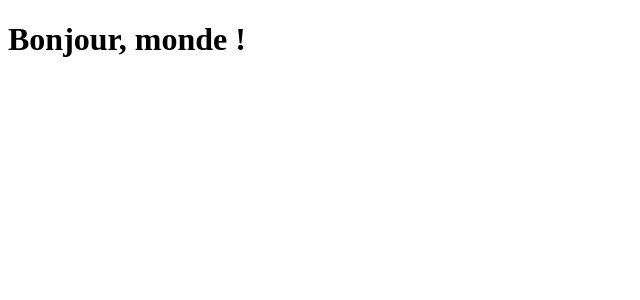
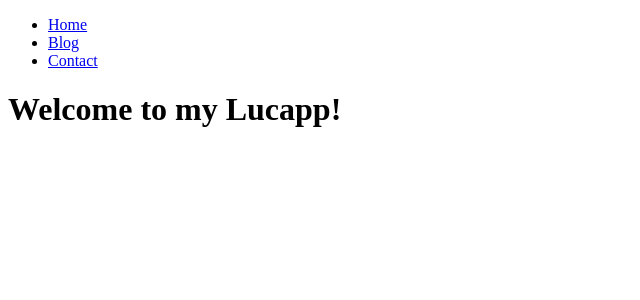
Before and after one commit to LucasLeNumerique/myPortfolio-rooterTry, a React (Create React App) app: page / in a window 1280 px wide. Shown: the top 300 px of the page, without its empty margins (0-640 px from the left). Built offline with nearby package versions, Linux system fonts and the light colour scheme.

Commit message:
Routing préparé + sass installé

```diff
--- a/package.json
+++ b/package.json
@@ -9,6 +9,7 @@
     "react": "^17.0.2",
     "react-dom": "^17.0.2",
     "react-scripts": "5.0.0",
+    "sass": "^1.49.7",
     "web-vitals": "^2.1.4"
   },
   "scripts": {
@@ -34,5 +35,8 @@
       "last 1 firefox version",
       "last 1 safari version"
     ]
+  },
+  "devDependencies": {
+    "react-router-dom": "^6.2.1"
   }
 }
--- a/src/App.js
+++ /dev/null
@@ -1,9 +0,0 @@
-function App() {
-  return (
-    <>
-      <h1>Bonjour, monde !</h1>
-    </>
-  );
-}
-
-export default App;
--- a/src/index.js
+++ b/src/index.js
@@ -1,16 +1,24 @@
 import React from 'react';
 import ReactDOM from 'react-dom';
-import App from './App';
-import reportWebVitals from './reportWebVitals';
+import Layout from './pages/Layout';
+import Home from './pages/Home';
+import Blog from './pages/Blog';
+import Contact from './pages/Contact';
+import NoPage from './pages/NoPage';
+import { BrowserRouter, Routes, Route } from 'react-router-dom';
+export default function App() {
+  return (
+    <BrowserRouter>
+      <Routes>
+        <Route path="/" element={<Layout />}>
+          <Route index element={<Home />} />
+          <Route path="/blog" element={<Blog />} />
+          <Route path="/contact" element={<Contact />} />
+          <Route path="*" element={<NoPage />} />
+        </Route>
+      </Routes>
+    </BrowserRouter>
+  )
+}
 
-ReactDOM.render(
-  <React.StrictMode>
-    <App />
-  </React.StrictMode>,
-  document.getElementById('root')
-);
-
-// If you want to start measuring performance in your app, pass a function
-// to log results (for example: reportWebVitals(console.log))
-// or send to an analytics endpoint. Learn more: https://bit.ly/CRA-vitals
-reportWebVitals();
+ReactDOM.render(<App />, document.getElementById('root'));
--- /dev/null
+++ b/src/pages/Blog.js
@@ -0,0 +1,7 @@
+function Blog() {
+    return (
+        <h1>Read my latest articles</h1>
+    )
+}
+
+export default Blog;
--- /dev/null
+++ b/src/pages/Contact.js
@@ -0,0 +1,7 @@
+function Contact() {
+    return (
+        <h1>Where can you find me?</h1>
+    )
+}
+
+export default Contact;
--- /dev/null
+++ b/src/pages/Home.js
@@ -0,0 +1,7 @@
+function Home() {
+    return (
+        <h1>Welcome to my Lucapp!</h1>
+    )
+}
+
+export default Home;
--- /dev/null
+++ b/src/pages/Layout.js
@@ -0,0 +1,19 @@
+import { Outlet, Link } from "react-router-dom";
+
+function Layout() {
+    return (
+        <>
+            <nav>
+                <ul>
+                    <li> <Link to="/">Home</Link> </li>
+                    <li> <Link to="/blog">Blog</Link> </li>
+                    <li> <Link to="/contact">Contact</Link> </li>
+                </ul>
+            </nav>
+
+            <Outlet />
+        </>
+    )
+}
+
+export default Layout;
--- /dev/null
+++ b/src/pages/NoPage.js
@@ -0,0 +1,7 @@
+function NoPage() {
+    return (
+        <h1>404 Error</h1>
+    )
+}
+
+export default NoPage;
```
Also changed, not shown: 1 other file (tests, documents, lock files or other folders).
